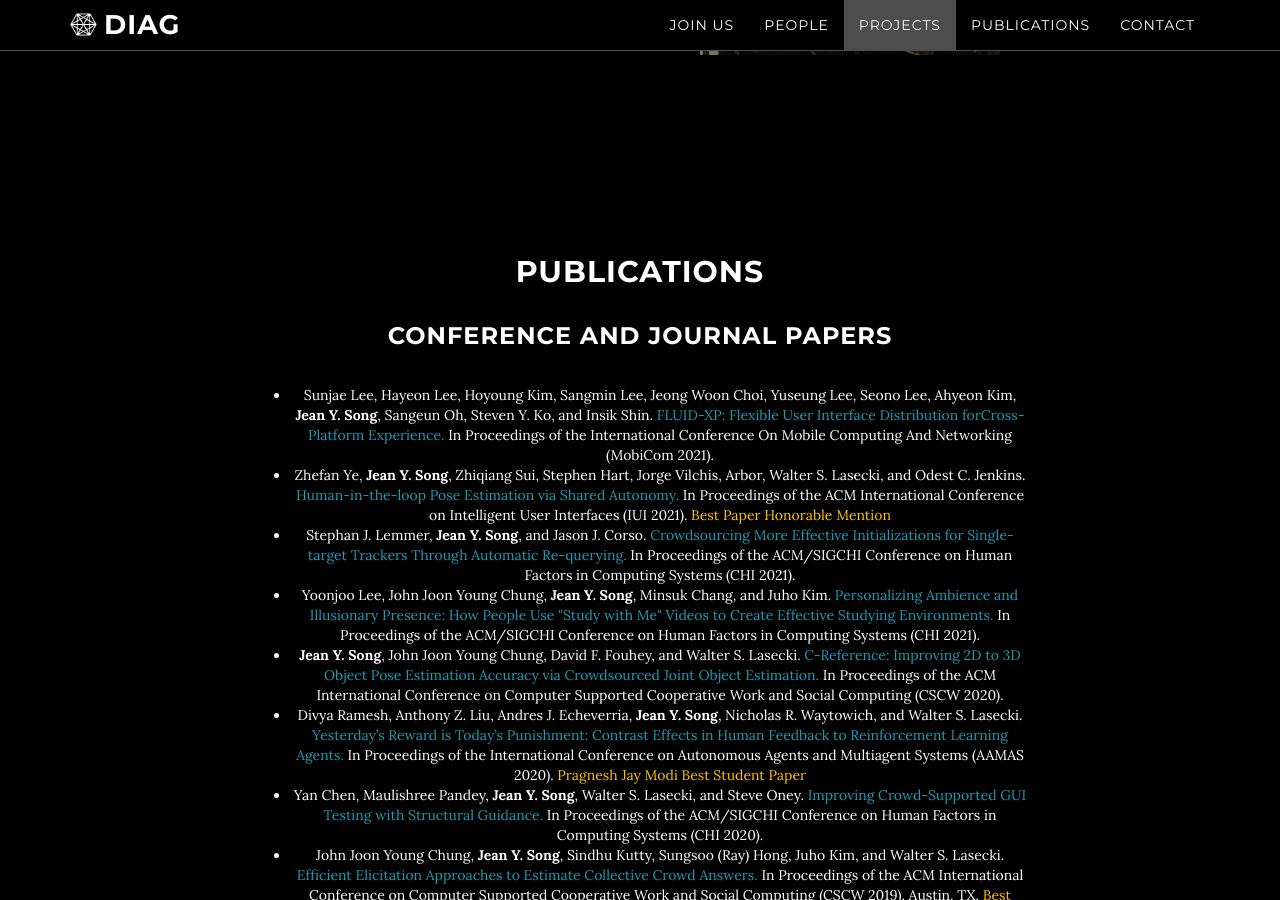
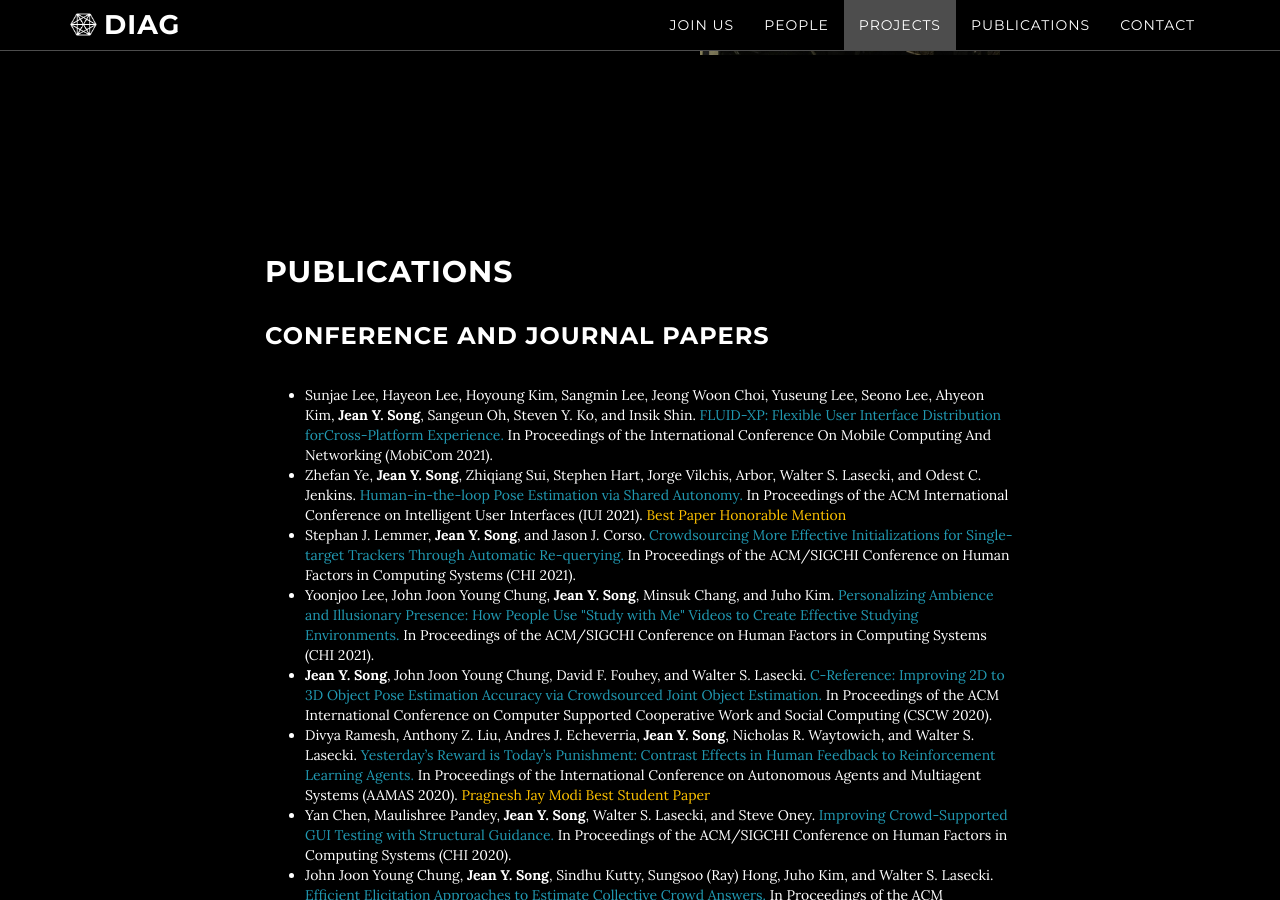
Before and after one commit to raflereak/diag-dgist.github.io, a Jekyll site: the page built from index.html, in a window 1280 px wide and 900 px high, scrolled down 3796 px. Built offline with Jekyll 4.4.1, drawn with Linux system fonts in a browser that asks for light colours.

Commit message:
added publication section

```diff
--- a/_includes/publications.html
+++ b/_includes/publications.html
@@ -1,11 +1,10 @@
     <!-- Publications Section -->
-    <section id="publications" class="container content-section text-center">
+    <section id="publications" class="container content-section">
         <div class="row">
             <div class="col-lg-8 col-lg-offset-2">
                 <h2>Publications</h2>
 
                 <h3><strong>Conference and Journal Papers</strong></h3>
-                <div class="row">
                   <ul>
                     <li>
                       Sunjae Lee, Hayeon Lee, Hoyoung Kim, Sangmin Lee, Jeong Woon Choi, Yuseung Lee, Seono Lee, Ahyeon Kim, <b>Jean Y. Song</b>, Sangeun Oh, Steven Y. Ko, and Insik Shin.
@@ -77,9 +76,9 @@
                       Tokyo, Japan. <!--[23% Acceptance Rate]--><font color="#FFC300">Best Student Paper Honorable Mention</font>
                     </li>
                   </ul>
-                </div>
+                <br><br>
+
                 <h3><strong>Posters, Demos, and Workshop Papers</strong></h3>
-                <div class="row">
                   <ul>
                     <li>Andrew M. Vernier, <b>Jean Y. Song</b>, Edward Sun, Allison Kench, and Walter S. Lasecki.
                       <a href="/publications/corsica_UIST2019-poster.pdf">Towards Universal Evaluation of Image Annotation Interfaces.
@@ -114,7 +113,6 @@
                       Seattle, WA.
                     </li>
                   </ul>
-                </div>
 
 
             </div>
```
